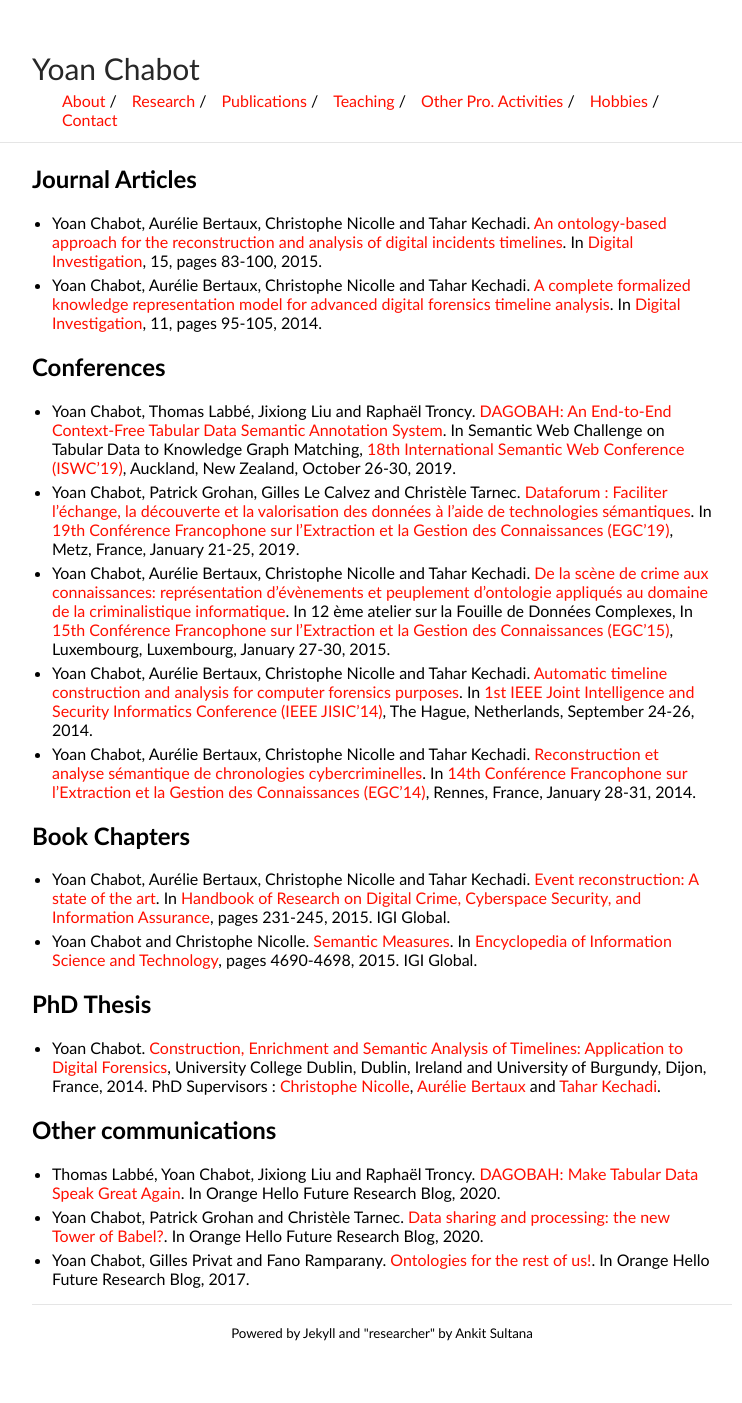
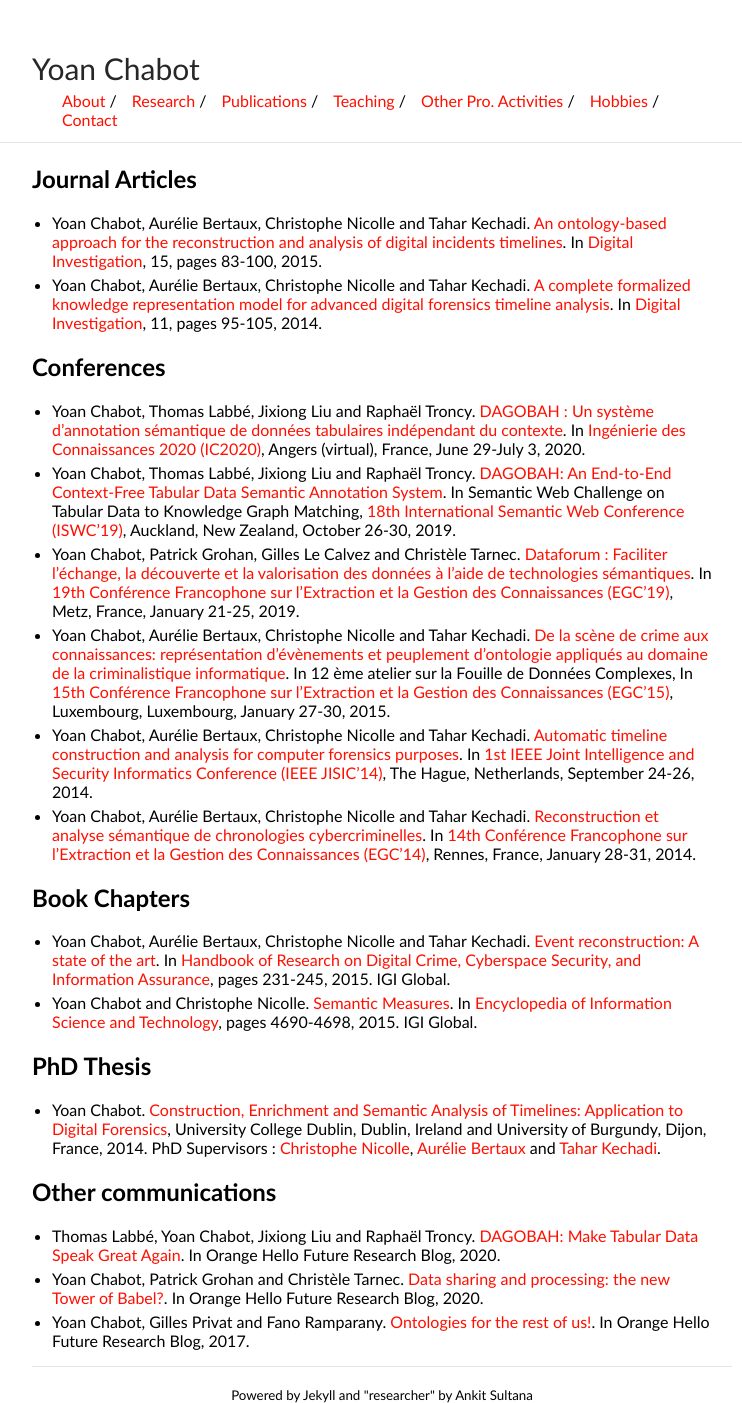
Before and after one commit to yoanchabot/yoanchabot.github.io, a Jekyll site: the page built from publications.md, in a window 1280 px wide. Shown: the whole page, without its empty margins (258-1000 px from the left). Built offline with Jekyll 4.4.1, drawn with Linux system fonts in a browser that asks for light colours; before the commit the page ends 1341 px from its top, so only the background shows below that.

Commit message:
Update publications.md, add IC2020

```diff
--- a/publications.md
+++ b/publications.md
@@ -10,6 +10,7 @@ title: Publications
 
 ## Conferences
 
+* Yoan Chabot, Thomas Labbé, Jixiong Liu and Raphaël Troncy. [DAGOBAH : Un système d'annotation sémantique de données tabulaires indépendant du contexte](http://pfia2020.fr/wp-content/uploads/2020/06/actes_IC_CH_PFIA2020.pdf). In [Ingénierie des Connaissances 2020 (IC2020)](http://pfia2020.fr/ic-2020/), Angers (virtual), France, June 29-July 3, 2020.
 * Yoan Chabot, Thomas Labbé, Jixiong Liu and Raphaël Troncy. [DAGOBAH: An End-to-End Context-Free Tabular Data Semantic Annotation System](http://ceur-ws.org/Vol-2553/paper6.pdf). In Semantic Web Challenge on Tabular Data to Knowledge Graph Matching, [18th International Semantic Web Conference (ISWC'19)](https://iswc2019.semanticweb.org/), Auckland, New Zealand, October 26-30, 2019.
 * Yoan Chabot, Patrick Grohan, Gilles Le Calvez and Christèle Tarnec. [Dataforum : Faciliter l'échange, la découverte et la valorisation des données à l'aide de technologies sémantiques](https://editions-rnti.fr/?inprocid=1002529). In [19th Conférence Francophone sur l'Extraction et la Gestion des Connaissances (EGC'19)](https://egc2019.sciencesconf.org/), Metz, France, January 21-25, 2019.
 * Yoan Chabot, Aurélie Bertaux, Christophe Nicolle and Tahar Kechadi. [De la scène de crime aux connaissances: représentation d’évènements et peuplement d’ontologie appliqués au domaine de la criminalistique informatique](https://www.insight-centre.org/sites/default/files/publications/17.212_de_la_scene_de_crime_aux_connaissances_representation_devenements_et_peuplement_dontologie_appliques_au_domaine_de_la_criminalistique_informatique.pdf). In 12 ème atelier sur la Fouille de Données Complexes, In [15th Conférence Francophone sur l'Extraction et la Gestion des Connaissances (EGC'15)](https://www.egc.asso.fr/publications/actes-egc/actes-conference-egc-2015.html), Luxembourg, Luxembourg, January 27-30, 2015.
```
